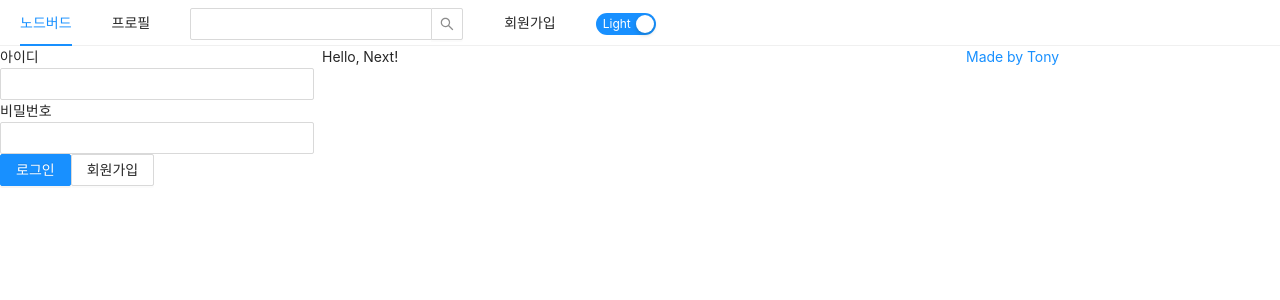
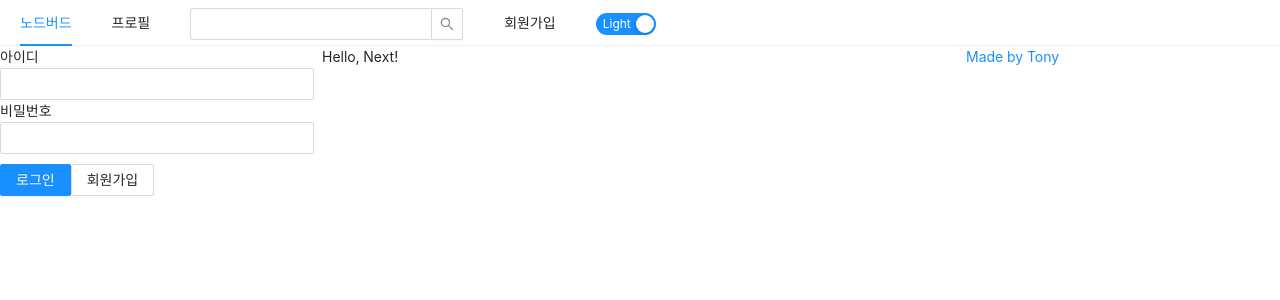
Before and after one commit to TaehwanGo/node-bird, a Next.js app in the folder front/: page / in a window 1280 px wide. Shown: the top 300 px of the page. Built offline with nearby package versions, Linux system fonts and the light colour scheme.

Commit message:
1-5. 렌더링 이해하기

```diff
--- a/front/components/AppLayout.js
+++ b/front/components/AppLayout.js
@@ -2,8 +2,13 @@
 import PropTypes from 'prop-types';
 import Link from 'next/link';
 import { Menu, Input, Row, Col, Switch } from 'antd';
+import styled from 'styled-components';
 import UserProfile from './UserProfile';
 import LoginForm from './LoginForm';
+
+const SearchInput = styled(Input.Search)`
+  vertical-align: middle;
+`;
 
 const AppLayout = ({ children }) => {
   const [isLoggedIn, setIsLoggedIn] = useState(false);
@@ -37,7 +42,7 @@
           </Link>
         </Menu.Item>
         <Menu.Item>
-          <Input.Search style={{ verticalAlign: 'middle' }} />
+          <SearchInput />
         </Menu.Item>
         <Menu.Item>
           <Link href="/signup">
--- a/front/components/LoginForm.js
+++ b/front/components/LoginForm.js
@@ -1,6 +1,11 @@
 import React, { useCallback, useState } from 'react';
 import { Form, Input, Button } from 'antd';
 import Link from 'next/link';
+import styled from 'styled-components';
+
+const ButtonWrapper = styled.div`
+  margin-top: 10px;
+`;
 
 const LoginForm = () => {
   const [id, setId] = useState('');
@@ -30,7 +35,7 @@
           required
         />
       </div>
-      <div>
+      <ButtonWrapper>
         <Button type="primary" htmlType="submit" loading={false}>
           로그인
         </Button>
@@ -39,7 +44,7 @@
             <Button>회원가입</Button>
           </a>
         </Link>
-      </div>
+      </ButtonWrapper>
     </Form>
   );
 };
```
Also changed, not shown: 2 other files (tests, documents, lock files or other folders).
